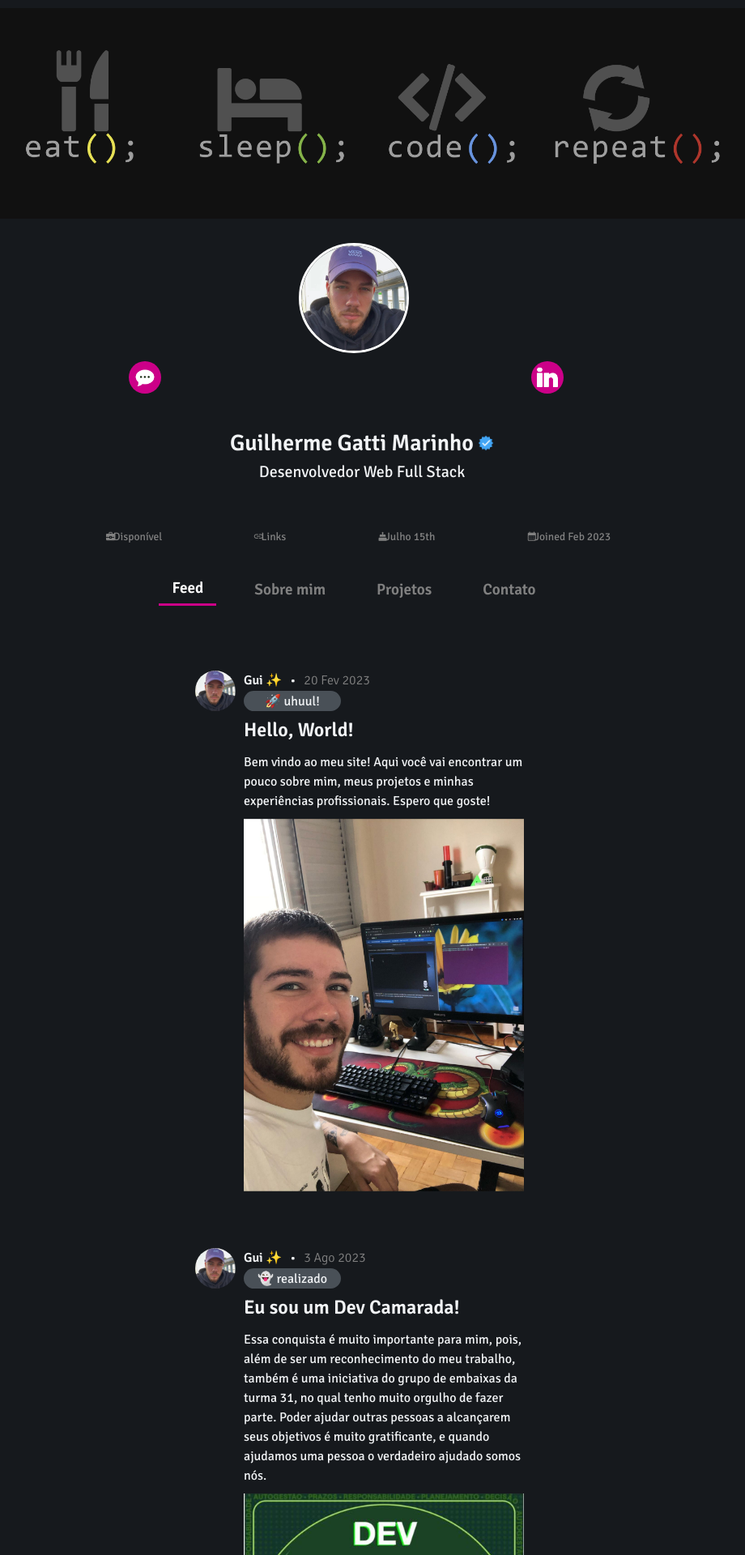
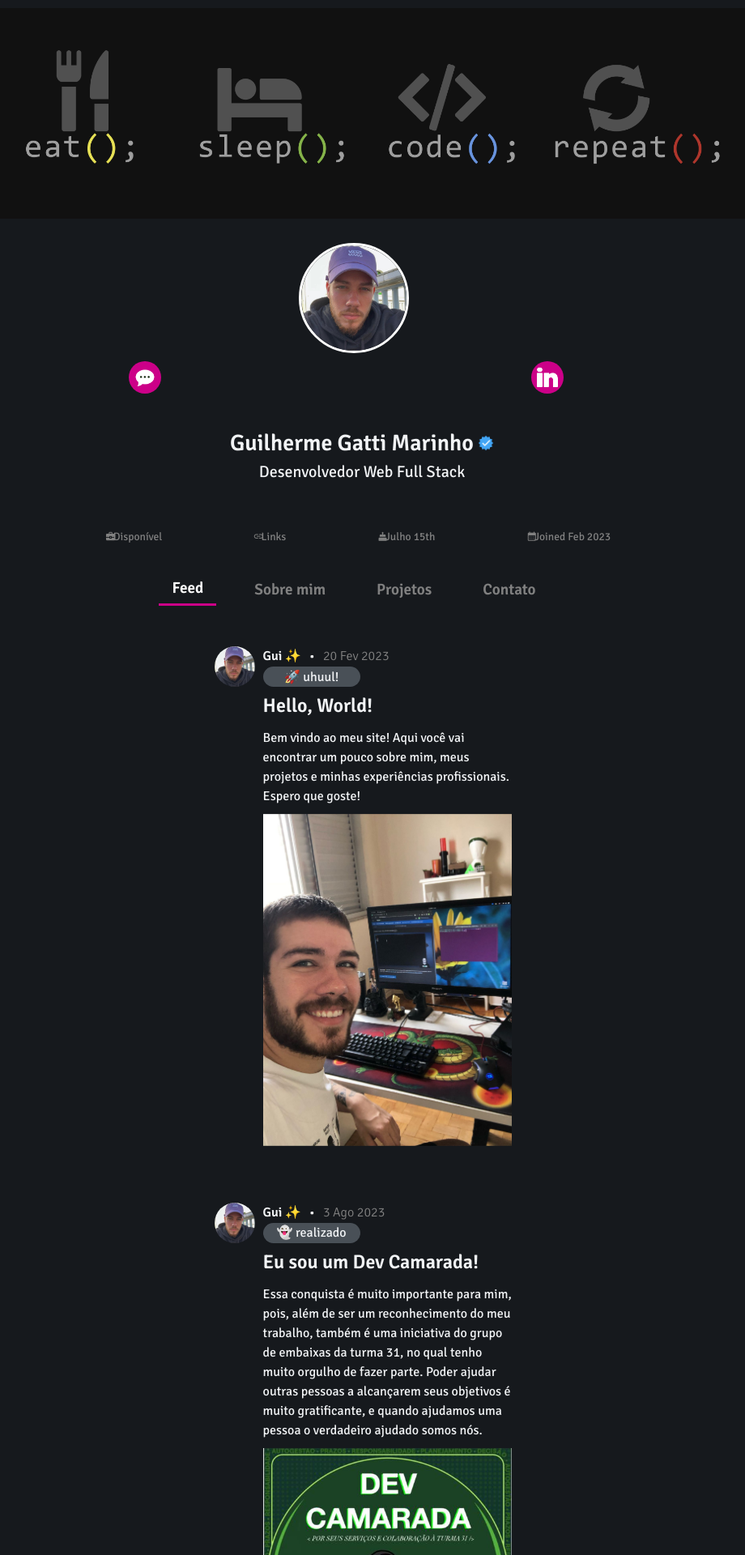
Before and after one commit to guido-marinho/guido-marinho.github.io, a React (Vite) app: page / in a window 1280 px wide. Shown: the top 1920 px of the page at 81% size, without its empty margins (203-1123 px from the left). Built offline with nearby package versions, Linux system fonts and the light colour scheme.

Commit message:
🎨 feat: adiciona variavel css

```diff
--- a/src/CSS/Feed.css
+++ b/src/CSS/Feed.css
@@ -1,14 +1,15 @@
 .ul-feed-container {
   display: flex;
   flex-direction: column;
+  align-items: center;
   width: 100%;
-  margin-top: 60px;
+  margin-top: 30px;
   list-style: none;
   gap: 30px;
 }
 
 .card-feed {
-  width: 100%;
+  width: 90%;
   display: flex;
   flex-direction: column;
   border-radius: 5px;
@@ -16,7 +17,7 @@
 }
 
 .card-feed:hover {
-  background-color: rgba(255, 255, 255, 0.05);
+  background-color: var(--bg-oppacity);
 }
 
 .profile-feed {
--- a/src/CSS/FormContact.css
+++ b/src/CSS/FormContact.css
@@ -9,7 +9,7 @@
     padding: 20px;
     border-radius: 5px;
     gap: 10px;
-    background-color: rgba(255,255,255,0.05);
+    background-color: var(--bg-oppacity);
     box-shadow: 0 0 10px rgba(0,0,0,0.5);
 }
 
--- a/src/CSS/MainLayout.css
+++ b/src/CSS/MainLayout.css
@@ -22,7 +22,7 @@
 }
 
 .h3-header-main:hover {
-  background-color: rgba(255, 255, 255, 0.1);
+  background-color: var(--bg-oppacity);
   border-radius: 5px;
 }
 
--- a/src/CSS/index.css
+++ b/src/CSS/index.css
@@ -5,6 +5,7 @@
   --purple: #660066;
   --bg-grey: #16191D;
   --font-color: #F1F3F5;
+  --bg-oppacity: rgba(255, 255, 255, 0.05);
 }
 
 /* adicione variaveis para o css aqui */
```
